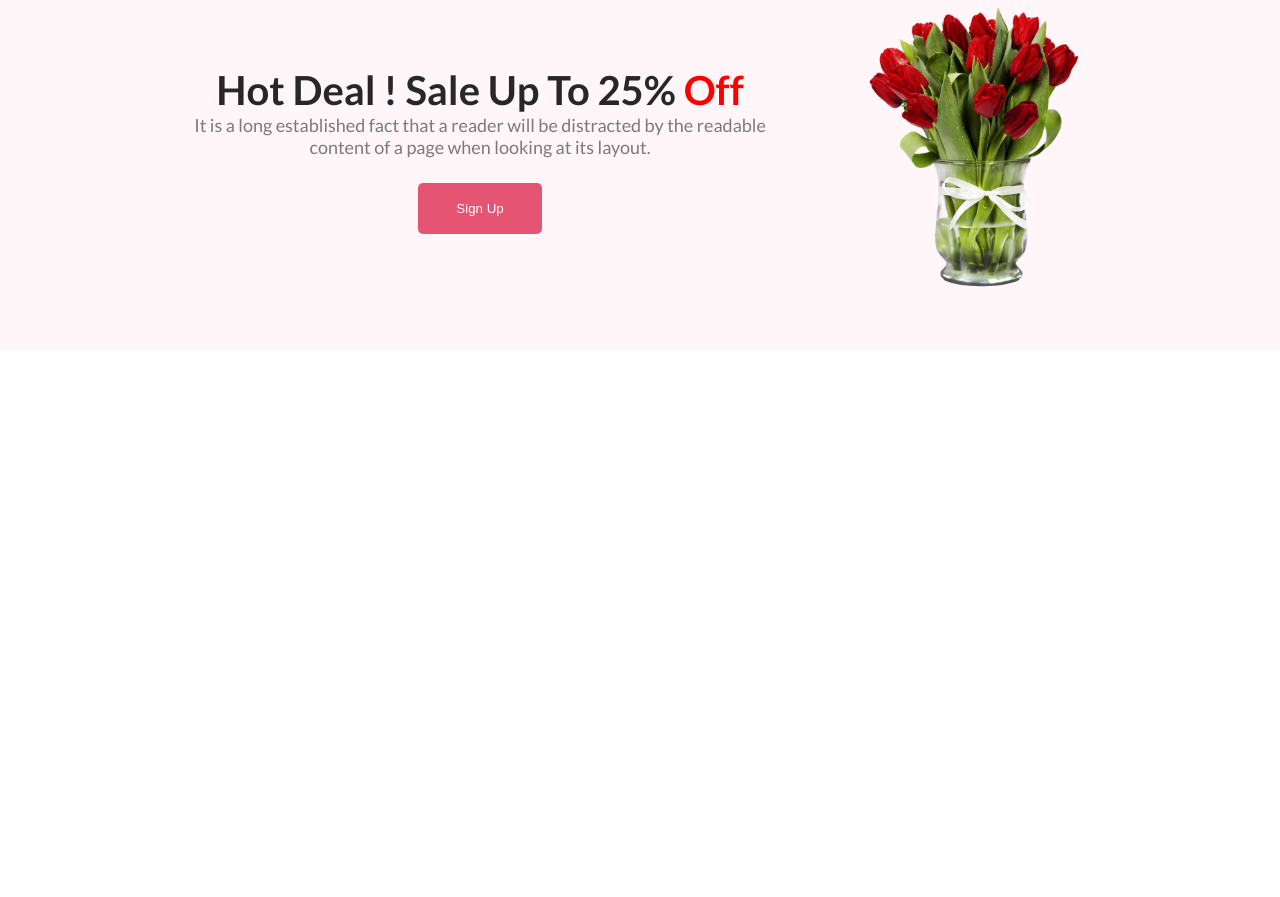
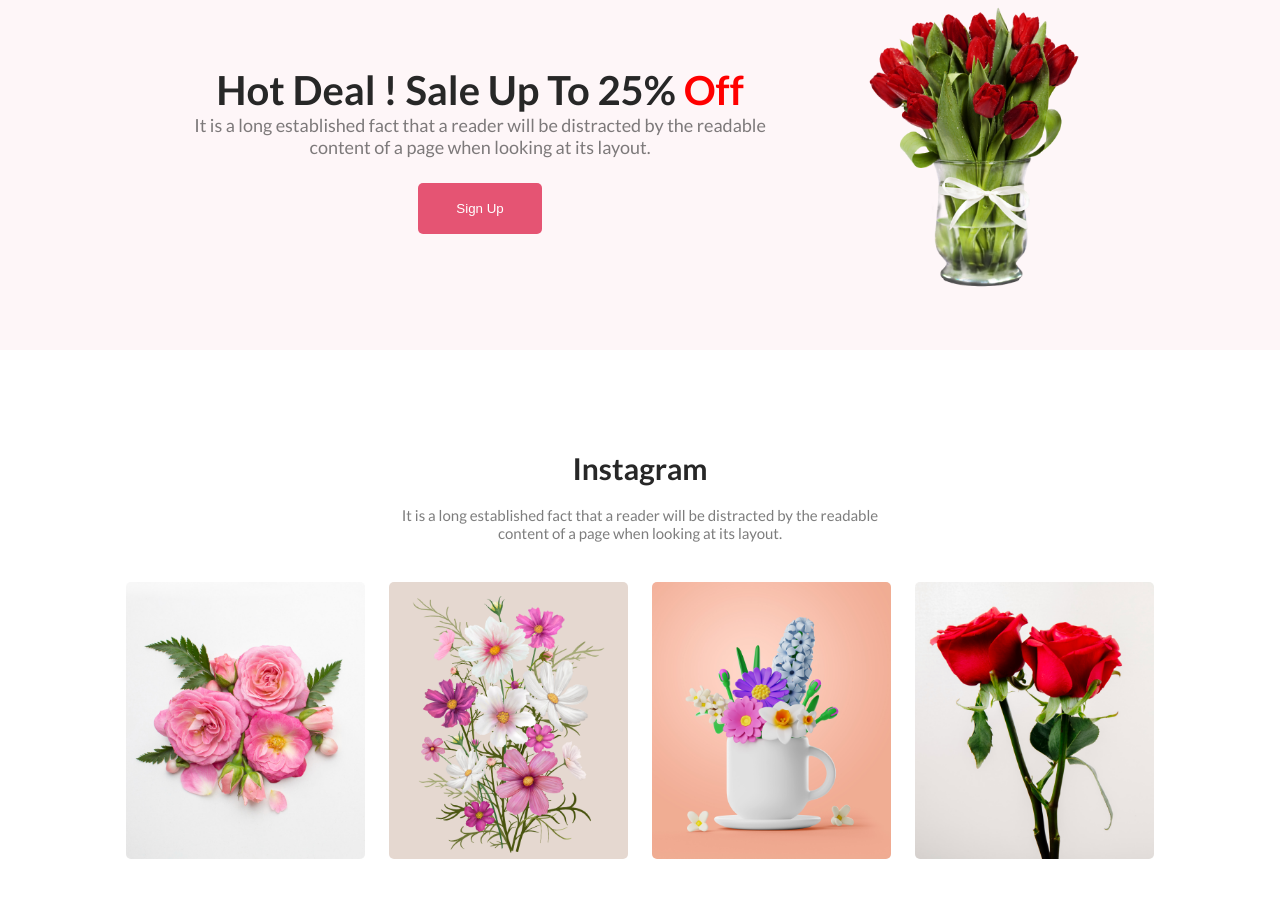
Before and after one commit to ares-oykot/Assignment-01, a plain HTML site: page index.html in a window 1280 px wide. Shown: the part 2001-2898 px from the top of the page. Before the commit the page ends 2351 px from the top, so only its background shows below. Drawn offline with Linux system fonts and the light colour scheme.

Commit message:
added instagram section

```diff
--- a/index.html
+++ b/index.html
@@ -118,6 +118,33 @@
                 </div>
             </div>
         </section> <!-- hot deal section end here -->
+
+
+
+
+        <section> <!-- instagram section starts here -->
+            <div class="instagram-container">
+                <h1 class="primary-title">Instagram</h1>
+                <p class="primary-description">It is a long established fact that a reader will be distracted by the readable <br>
+                   content of a page when looking at its layout.</p>
+                <div class="instagram-flower">
+                    <div class="instagram-flower-img">
+                        <img class="insta-flower" src="Flower Asset/Flower 01.png" alt="Rectangle 3">
+                    </div>
+                    <div class="instagram-flower-img">
+                        <img class="insta-flower" src="Flower Asset/Rectangle 4.png" alt="Rectangle 4">
+                    </div>
+                    <div class="instagram-flower-img">
+                        <img class="insta-flower" src="Flower Asset/Rectangle 5.png" alt="Rectangle 5">
+                    </div>
+                    <div class="instagram-flower-img">
+                        <img class="insta-flower" src="Flower Asset/Rectangle 6.png" alt="Rectangle 6">
+                    </div>
+                </div>
+            </div>
+        </section> <!-- instagram section end here -->
+
+
     </main>
 </body>
 
--- a/styles/style.css
+++ b/styles/style.css
@@ -259,3 +259,27 @@
 }
 
 /* hot deal section styles end */
+
+
+
+
+/* instagram section styles start */
+.instagram-container {
+    margin: 80px 155px 100px 155px;
+    text-align: center;
+}
+
+.instagram-flower {
+    margin-top: 40px;
+    display: flex;
+    justify-content: center;
+    align-items: center;
+    gap: 24px;
+}
+
+.insta-flower {
+    width: 239px;
+    border-radius: 5px;
+}
+
+/* instagram section styles end */
```
